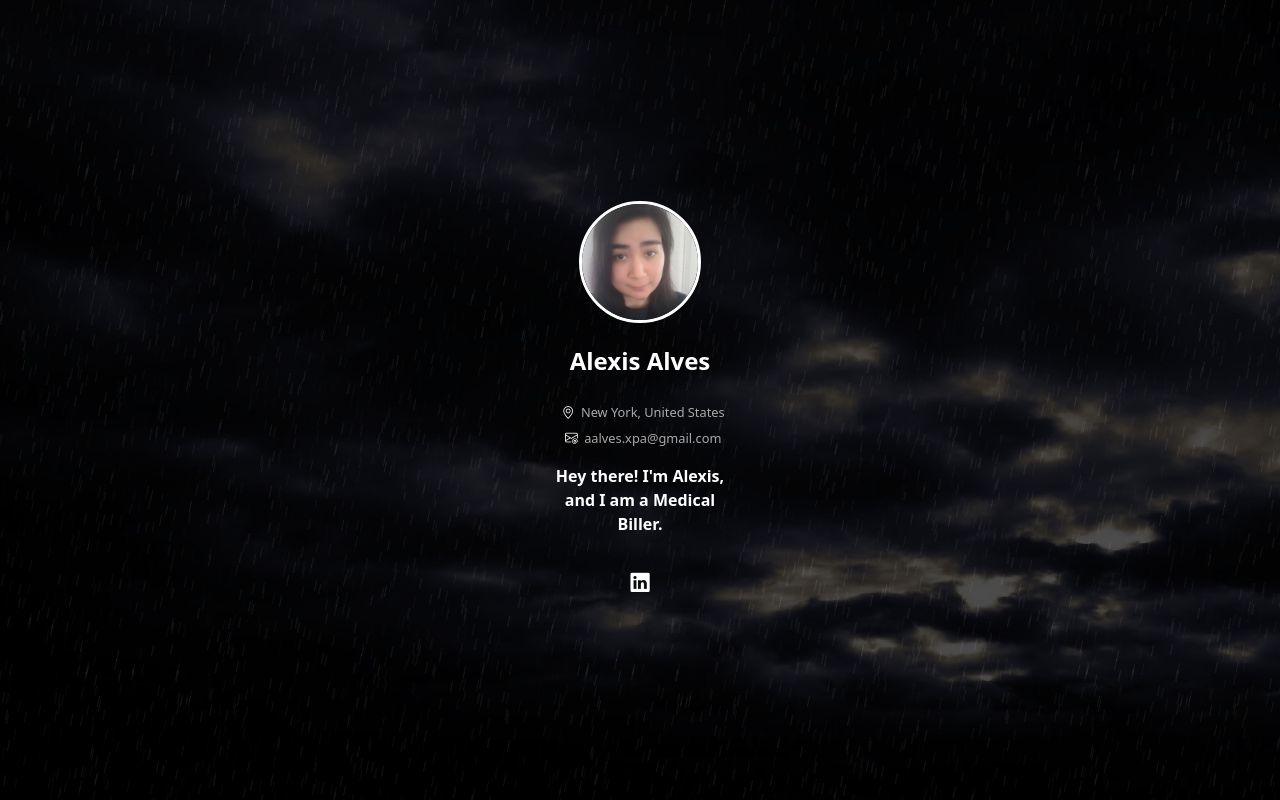
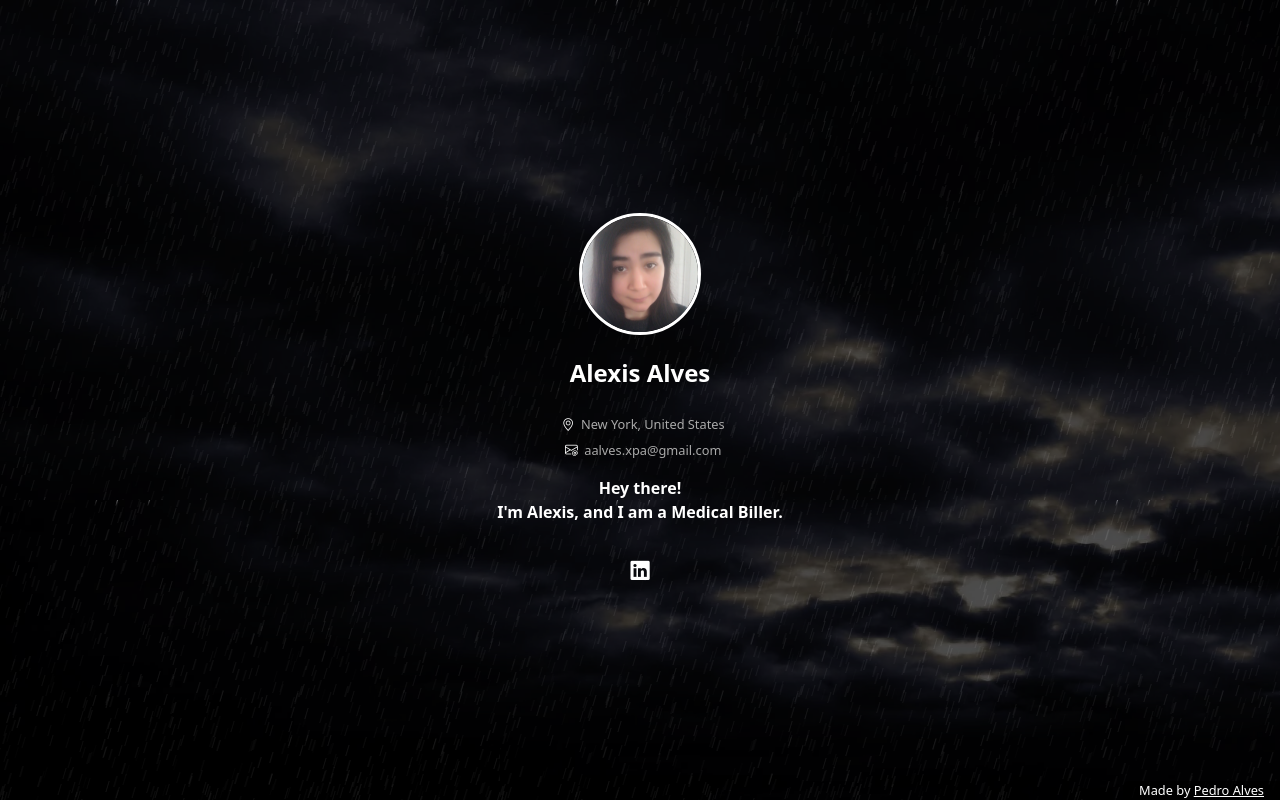
Before and after one commit to AaylaXPA/AaylaXPA.github.io, a plain HTML site: page index.html in a window 1280 px wide. Drawn offline with Linux system fonts and the light colour scheme.

Commit message:
Change layout, add footer

```diff
--- a/css/main.css
+++ b/css/main.css
@@ -1,34 +1,67 @@
+* {
+    -ms-overflow-style: none;
+    scrollbar-width: none;
+}
+
+::-webkit-scrollbar {
+    display: none;
+}
+
 body {
     background-color: #000;
-    background-image: url('../img/background.webp');
     background-size: cover;
+    background-repeat: no-repeat;
     width: 100vw;
     width: 100dvw;
     height: 100vh;
     height: 100dvh;
 }
 
-.main {
-    display: flex;
-    justify-content: center;
-    align-items: center;
-    width: 100vw;
-    width: 100dvw;
-    height: 100vh;
-    height: 100dvh;
+body > * {
+    width: 100%;
+    height: 100%;
 }
 
 .background {
+    background-color: #000;
+    background-image: url('../img/background.webp');
+}
+
+.background, .background > * {
+    position: absolute;
+    width: 100%;
+    height: 100%;
+    background-size: cover;
+}
+
+.rain {
+    transition: opacity 100ms;
+    opacity: .7;
+}
+
+.rain.lightning {
+    opacity: .4;
+}
+
+[data-bg] {
     display: none;
     position: absolute;
     width: 100%;
     height: 100%;
-    transition: opacity 100ms;
-    opacity: .4;
 }
 
-.background.active {
+[data-bg].active {
     display: block;
+}
+
+.main {
+    position: relative;
+    overflow-y: scroll;
+    overflow-x: hidden;
+}
+
+.main > .row {
+    height: 100%;
 }
 
 .card {
@@ -36,10 +69,13 @@ body {
     color: #fff;
     text-align: center;
     padding: 2em;
-    width: min-content;
+    width: fit-content;
+    min-width: 25%;
+    max-width: 576px;
     gap: 1em;
     background-color: transparent;
     transition: all 1s;
+    margin: 0 auto;
 }
 
 .card:hover {
@@ -107,3 +143,22 @@ body {
 .card .links .link:hover {
     border: 1px solid #fff;
 }
+
+.links .link a {
+    white-space: nowrap;
+}
+
+footer {
+    position: fixed;
+    bottom: 0;
+    right: 0;
+    background: rgba(0, 0, 0, .7);
+    color: #fff;
+    padding: 0 1rem;
+    border-radius: var(--bs-border-radius) 0 0 0;
+    font-size: .8rem;
+}
+
+footer a {
+    color: #fff;
+}
--- a/index.html
+++ b/index.html
@@ -16,25 +16,34 @@
     <script src="js/main.js" defer></script>
 </head>
 <body>
-    <div>
-        <div class="background active" data-bg="rain-1.png"></div>
-        <div class="background" data-bg="rain-2.png"></div>
-        <div class="background" data-bg="rain-3.png"></div>
-        <div class="background" data-bg="rain-4.png"></div>
+    <div class="background">
+        <div class="rain">
+            <div class="" data-bg="rain-1.png"></div>
+            <div class="" data-bg="rain-2.png"></div>
+            <div class="" data-bg="rain-3.png"></div>
+            <div class="" data-bg="rain-4.png"></div>
         </div>
-    <div class="main p-5">
-        <div class="card">
+    </div>
+    <div class="main container">
+        <div class="row align-items-center justify-content-center">
+            <div class="col">
+                <div class="card my-4">
                     <div class="photo"><img src="img/photo.png"></div>
                     <div class="name mt-1 mb-2">Alexis Alves</div>
                     <div class="contact">
                         <div class="location"><i class="bi bi-geo-alt"></i>New York, United States</div>
                         <div class="email"><a href="mailto:aalves.xpa@gmail.com"><i class="bi bi-envelope-at"></i>aalves.xpa@gmail.com</a></div>
                     </div>
-            <div class="description">Hey there! I'm Alexis, and I am a Medical Biller.</div>
-            <div class="links d-flex mt-3">
+                    <div class="description">Hey there!<br />I'm Alexis, and I am a Medical Biller.</div>
+                    <div class="links d-flex justify-content-center flex-wrap mt-3">
                         <div class="link"><a href="https://www.linkedin.com/in/alexis-sartoris-xpa" target="_blank"><i class="bi bi-linkedin"></i></a></div>
                     </div>
                 </div>
             </div>
+        </div>
+        <footer>
+            <span>Made by <a href="https://www.github.com/ShadowXPA" target="_blank">Pedro Alves</a></span>
+        </footer>
+    </div>
 </body>
 </html>
--- a/js/main.js
+++ b/js/main.js
@@ -1,6 +1,6 @@
 $(() => {
     const selectNextBackground = () => {
-        const elements = $('.background')
+        const elements = $('.rain div')
         const count = elements.length
         const nextIndex = Math.floor(Math.random() * count)
         const nextElement = $(elements[nextIndex])
@@ -9,25 +9,24 @@ $(() => {
             return selectNextBackground()
         }
 
-        $('.background.active').removeClass('active')
+        $('.rain div.active').removeClass('active')
         nextElement.addClass('active')
         return nextIndex
     }
 
     const randomLightning = () => {
         setTimeout(() => {
-            $('.background').css('opacity', '.4')
+            $('.rain').addClass('lightning')
             setTimeout(() => {
-                $('.background').css('opacity', '.7')
+                $('.rain').removeClass('lightning')
                 randomLightning()
             }, 200)
         }, Math.floor(Math.random() * 10000) + 50)
     }
 
-    $('.background').each((index, element) => {
+    $('[data-bg]').each((index, element) => {
         const elem = $(element)
         const background = elem.attr('data-bg')
-        elem.css('opacity', '.7')
 
         elem.css('background-image', `url('img/${background}')`)
     })
```
Lines whose indentation alone changed are shown as unchanged.
